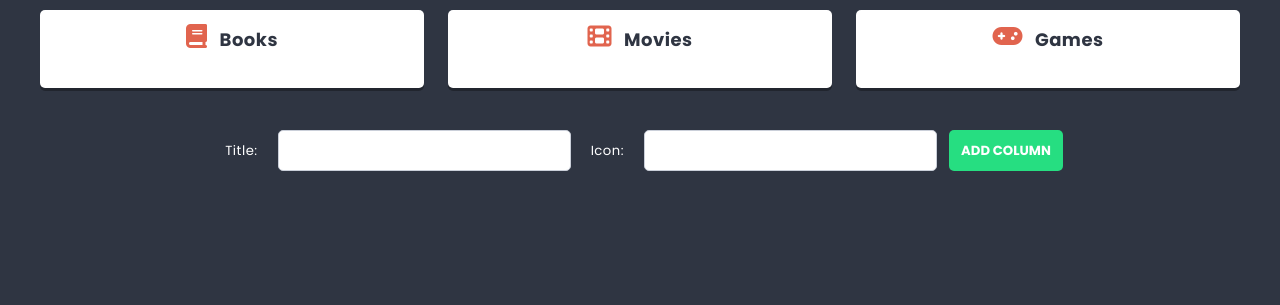
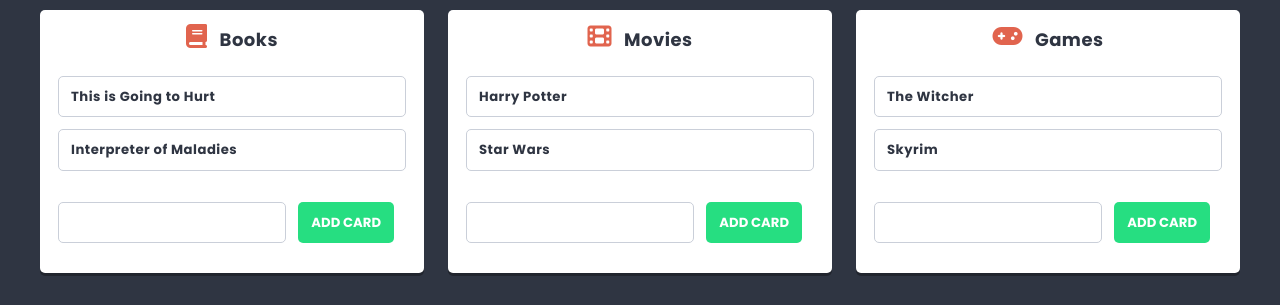
Before and after one commit to piotrkotulski/react_kodilla, a React (Create React App) app: page / in a window 1280 px wide. Shown: the part 531-836 px from the top of the page. Before the commit the page ends 800 px from the top, so only its background shows below. Built offline with nearby package versions, Linux system fonts and the light colour scheme.

Commit message:
added action to CardForm - bug

```diff
--- /dev/null
+++ b/src/components/Card/Card.js
@@ -0,0 +1,9 @@
+import styles from './Card.module.scss';
+
+const Card = props => {
+    return (
+        <li className={styles.card}>{props.title}</li>
+    );
+};
+
+export default Card;
--- /dev/null
+++ b/src/components/Card/Card.module.scss
@@ -0,0 +1,13 @@
+@import '../../styles/settings.scss';
+
+.card {
+  position: relative;
+  background: $color-light;
+  border: 1px solid lighten($color-dark, 60%);
+  padding: $base-size;
+  margin: 0 0 $base-size 0;
+  border-radius: $radius;
+  display: flex;
+  justify-content: space-between;
+  font-weight: bold;
+}
--- /dev/null
+++ b/src/components/CardForm/CardForm.js
@@ -0,0 +1,22 @@
+import styles from "./CardForm.module.scss";
+import { useState } from 'react';
+import Button from './../Button/Button';
+import TextInput from './../TextInput/TextInput';
+
+const CardForm = props => {
+    const [title, setTitle] = useState('');
+    const handleSubmit = e => {
+        e.preventDefault();
+        props.addCard({ title: title }, props.columnId);
+        setTitle('');
+    };
+
+    return (
+        <form className={styles.cardForm} onSubmit={handleSubmit}>
+            <TextInput value={title} onChange={e => setTitle(e.target.value)} />
+            <Button>Add card</Button>
+        </form>
+    );
+};
+
+export default CardForm;
--- /dev/null
+++ b/src/components/CardForm/CardForm.module.scss
@@ -0,0 +1,11 @@
+@import '../../styles/settings.scss';
+
+.cardForm {
+  display: flex;
+  justify-content: center;
+  align-items: center;
+
+  button{
+    width: 120px;
+  }
+}
--- a/src/components/Column/Column.js
+++ b/src/components/Column/Column.js
@@ -1,13 +1,18 @@
 import styles from "./Column.module.scss";
+import Card from "../Card/Card";
+import CardForm from "../CardForm/CardForm";
 
 const Column = props => {
 
     return (
         <article className={styles.column}>
             <h2 className={styles.title}>
-                <span className={styles.icon + ' fa fa-' + props.icon} />
+                <span className={styles.icon + ' fa fa-' + props.icon}/>
                 {props.title}</h2>
-
+            <ul className={styles.cards}>
+                {props.cards.map(card => <Card key={card.id} title={card.title} />)}
+            </ul>
+            <CardForm columnId={props.id} action={props.addCard} />
         </article>
     )
 }
--- a/src/components/List/List.js
+++ b/src/components/List/List.js
@@ -6,13 +6,49 @@
 
 const List = () => {
     const [columns, setColumns] = useState([
-        { id: 1, title: 'Books', icon: 'book' },
-        { id: 2, title: 'Movies', icon: 'film' },
-        { id: 3, title: 'Games', icon: 'gamepad' }
+        {
+            id: 1,
+            title: 'Books',
+            icon: 'book',
+            cards: [
+                { id: 1, title: 'This is Going to Hurt' },
+                { id: 2, title: 'Interpreter of Maladies' }
+            ]
+        },
+        {
+            id: 2,
+            title: 'Movies',
+            icon: 'film',
+            cards: [
+                { id: 1, title: 'Harry Potter' },
+                { id: 2, title: 'Star Wars' }
+            ]
+        },
+        {
+            id: 3,
+            title: 'Games',
+            icon: 'gamepad',
+            cards: [
+                { id: 1, title: 'The Witcher' },
+                { id: 2, title: 'Skyrim' }
+            ]
+        }
     ]);
 
     const addColumn = newColumn => {
-        setColumns([...columns, { id: shortid(), title: newColumn.title, icon: newColumn.icon }]);
+        setColumns([...columns, { id: shortid(), title: newColumn.title, icon: newColumn.icon, cards: [] }]);
+    };
+
+    const addCard = (newCard, columnId) => {
+        const columnsUpdated = columns.map(column => {
+            if(column.id === columnId)
+                return { ...column, cards: [...column.cards, { id: shortid(), title: newCard.title }]}
+            else
+                return column
+        })
+
+        setColumns(columnsUpdated);
+
     };
 
     return (
@@ -22,7 +58,7 @@
             </header>
             <p className={styles.description}>Interesting things I want to check out</p>
             <section className={styles.columns}>
-                {columns.map(column => <Column key={column.id} title={column.title} icon={column.icon} />)}
+                {columns.map(column => <Column key={column.id} id={column.id} title={column.title} icon={column.icon} cards={column.cards} addCard={addCard}  />)}
             </section>
             <ColumnForm action={addColumn} />
         </div>
```
Also changed, not shown: 1 other file (tests, documents, lock files or other folders).
